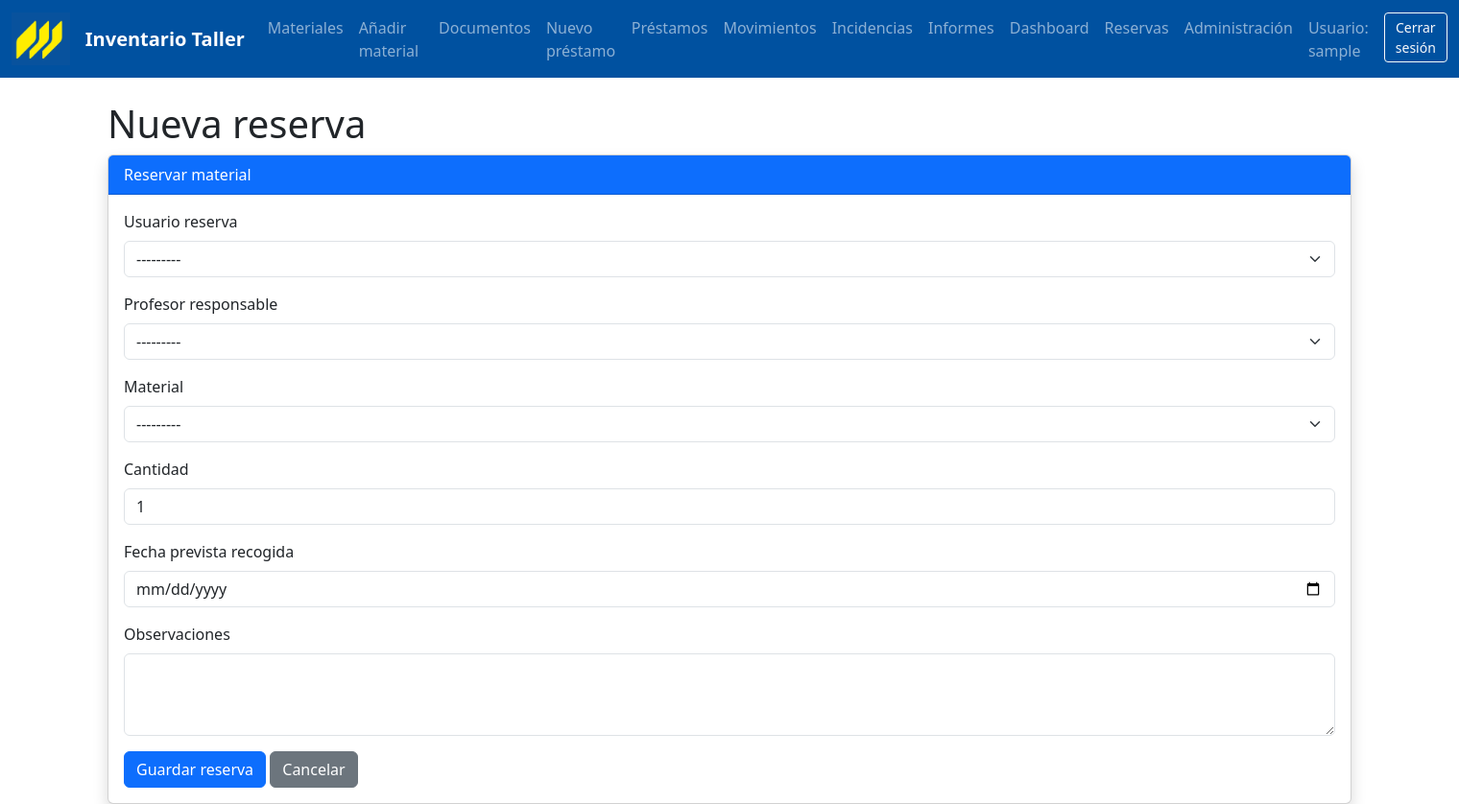
After one commit to josellagosta-collab/inventario_taller_sdd, a Django app: page /reservas/nueva/ in a window 1520 px wide. The commit adds this page. Shown: the whole page at 96% size. Run offline with Django 5.2, Linux system fonts and the light colour scheme; the visitor is signed in with stand-in values (Sample User, id 1); data comes from the database, SQL or seed files in the repository; data that the repository does not hold is empty.

Commit message:
feat: añadir función de reservas

```diff
--- a/prestamos/forms.py
+++ b/prestamos/forms.py
@@ -1,5 +1,7 @@
 from django import forms
 from .models import Prestamo, LineaPrestamo
+from inventario.models import Material
+from .models import Reserva
 from inventario.models import Material
 
 class PrestamoForm(forms.ModelForm):
@@ -79,3 +81,36 @@ class LineaPrestamoForm(forms.ModelForm):
             )
 
         return material
+
+class ReservaForm(forms.ModelForm):
+
+    class Meta:
+        model = Reserva
+
+        fields = [
+            "usuario_reserva",
+            "profesor_responsable",
+            "material",
+            "cantidad",
+            "fecha_prevista_recogida",
+            "observaciones",
+        ]
+
+        widgets = {
+            "fecha_prevista_recogida": forms.DateInput(attrs={"type": "date"}),
+            "observaciones": forms.Textarea(attrs={"rows": 3}),
+        }
+
+    def __init__(self, *args, **kwargs):
+        super().__init__(*args, **kwargs)
+
+        self.fields["material"].queryset = Material.objects.filter(
+            estado="disponible"
+        )
+
+        for campo in self.fields.values():
+            campo.widget.attrs["class"] = "form-control"
+
+        for nombre, campo in self.fields.items():
+            if isinstance(campo.widget, (forms.Select, forms.SelectMultiple)):
+                campo.widget.attrs["class"] = "form-select"
--- a/prestamos/models.py
+++ b/prestamos/models.py
@@ -1,7 +1,7 @@
 from django.db import models
 from django.contrib.auth.models import User
+from django.utils import timezone
 from inventario.models import Material
-from django.utils import timezone
 
 
 class Prestamo(models.Model):
@@ -38,9 +38,9 @@ class Prestamo(models.Model):
 
     def esta_retrasado(self):
         return (
-        self.estado == "activo"
-        and self.fecha_prevista_devolucion < timezone.now().date()
-    )
+            self.estado == "activo"
+            and self.fecha_prevista_devolucion < timezone.now().date()
+        )
 
     class Meta:
         verbose_name = "Préstamo"
@@ -72,3 +72,50 @@ class LineaPrestamo(models.Model):
 
     def __str__(self):
         return f"{self.material.nombre} x {self.cantidad}"
+
+
+class Reserva(models.Model):
+    ESTADOS = [
+        ("activa", "Activa"),
+        ("convertida", "Convertida en préstamo"),
+        ("cancelada", "Cancelada"),
+        ("caducada", "Caducada"),
+    ]
+
+    usuario_reserva = models.ForeignKey(
+        User,
+        on_delete=models.PROTECT,
+        related_name="reservas_realizadas"
+    )
+
+    profesor_responsable = models.ForeignKey(
+        User,
+        on_delete=models.PROTECT,
+        related_name="reservas_gestionadas"
+    )
+
+    material = models.ForeignKey(
+        Material,
+        on_delete=models.PROTECT,
+        related_name="reservas"
+    )
+
+    cantidad = models.PositiveIntegerField(default=1)
+    fecha_reserva = models.DateField(auto_now_add=True)
+    fecha_prevista_recogida = models.DateField()
+
+    estado = models.CharField(
+        max_length=50,
+        choices=ESTADOS,
+        default="activa"
+    )
+
+    observaciones = models.TextField(blank=True, null=True)
+
+    class Meta:
+        verbose_name = "Reserva"
+        verbose_name_plural = "Reservas"
+        ordering = ["-fecha_reserva"]
+
+    def __str__(self):
+        return f"Reserva {self.id} - {self.material.nombre}"
--- /dev/null
+++ b/prestamos/templates/prestamos/crear_reserva.html
@@ -0,0 +1,55 @@
+{% extends "base.html" %}
+
+{% block title %}
+Nueva reserva
+{% endblock %}
+
+{% block content %}
+
+<h1>Nueva reserva</h1>
+
+<div class="card shadow">
+
+    <div class="card-header bg-primary text-white">
+        Reservar material
+    </div>
+
+    <div class="card-body">
+
+        <form method="post">
+            {% csrf_token %}
+
+            {% for field in form %}
+
+                <div class="mb-3">
+                    <label class="form-label">
+                        {{ field.label }}
+                    </label>
+
+                    {{ field }}
+
+                    {% if field.errors %}
+                        <div class="text-danger mt-1">
+                            {{ field.errors }}
+                        </div>
+                    {% endif %}
+                </div>
+
+            {% endfor %}
+
+            <button type="submit" class="btn btn-primary">
+                Guardar reserva
+            </button>
+
+            <a href="{% url 'inventario:dashboard' %}"
+               class="btn btn-secondary">
+                Cancelar
+            </a>
+
+        </form>
+
+    </div>
+
+</div>
+
+{% endblock %}
--- a/prestamos/urls.py
+++ b/prestamos/urls.py
@@ -10,4 +10,6 @@ urlpatterns = [
     path("prestamos/<int:prestamo_id>/", views.detalle_prestamo, name="detalle_prestamo"),
     path("prestamos/exportar/excel/", views.exportar_prestamos_excel, name="exportar_prestamos_excel"),
     path("prestamos/exportar/pdf/", views.exportar_prestamos_pdf, name="exportar_prestamos_pdf"),
+    path("reservas/nueva/", views.crear_reserva, name="crear_reserva"),
+    path("reservas/", views.lista_reservas, name="lista_reservas"),
 ]
--- a/prestamos/views.py
+++ b/prestamos/views.py
@@ -1,5 +1,9 @@
-from .forms import PrestamoForm, LineaPrestamoForm
-from .models import Prestamo
+from .forms import (
+    PrestamoForm,
+    LineaPrestamoForm,
+    ReservaForm,
+)
+from .models import Prestamo, LineaPrestamo, Reserva
 from django.shortcuts import render, redirect, get_object_or_404
 from django.utils import timezone
 from django.contrib.auth.models import User
@@ -350,3 +354,43 @@ def exportar_prestamos_pdf(request):
     response["Content-Disposition"] = 'attachment; filename="prestamos.pdf"'
 
     return response
+
+@login_required
+def crear_reserva(request):
+    if request.method == "POST":
+        form = ReservaForm(request.POST)
+
+        if form.is_valid():
+            reserva = form.save()
+
+            material = reserva.material
+            material.estado = "reservado"
+            material.save()
+
+            MovimientoInventario.objects.create(
+                material=material,
+                tipo="edicion",
+                usuario=request.user if request.user.is_authenticated else None,
+                descripcion=f"Reserva creada. Reserva ID: {reserva.id}"
+            )
+
+            return redirect("prestamos:lista_reservas")
+
+    else:
+        form = ReservaForm()
+
+    return render(request, "prestamos/crear_reserva.html", {
+        "form": form,
+    })
+
+@login_required
+def lista_reservas(request):
+    reservas = Reserva.objects.select_related(
+        "usuario_reserva",
+        "profesor_responsable",
+        "material"
+    ).all()
+
+    return render(request, "prestamos/lista_reservas.html", {
+        "reservas": reservas,
+    })
--- a/templates/base.html
+++ b/templates/base.html
@@ -103,6 +103,12 @@
                 </li>
 
                 <li class="nav-item">
+                    <a class="nav-link" href="{% url 'prestamos:lista_reservas' %}">
+                        Reservas
+                    </a>
+                </li>
+
+                <li class="nav-item">
                     <a class="nav-link" href="/admin/">
                         Administración
                     </a>
```
Also changed, not shown: prestamos/admin.py (+28 -1 lines), prestamos/templates/prestamos/lista_reservas.html (added, +60 -0 lines), prestamos/migrations/0002_reserva.py (added).
